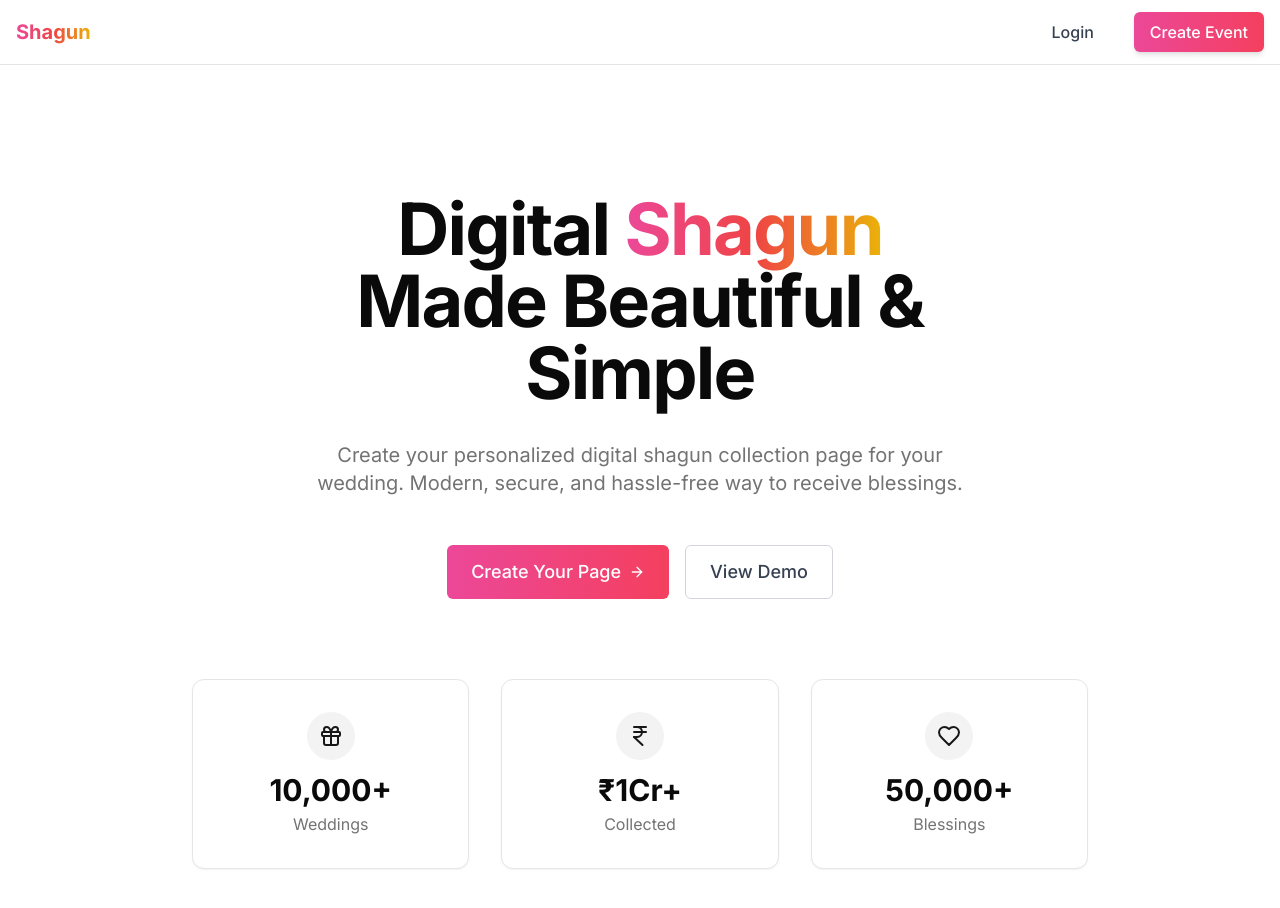
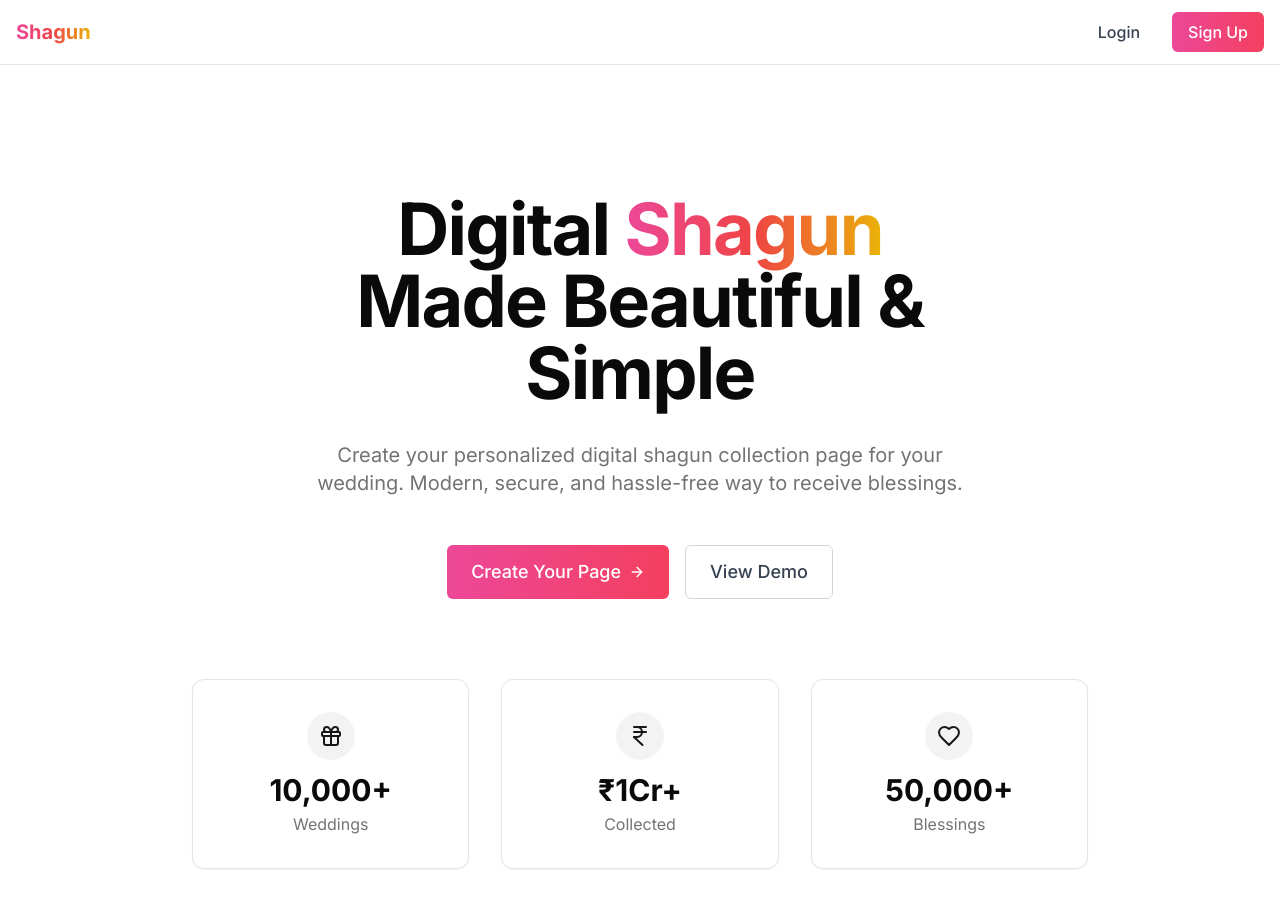
Before and after one commit to bhargavyagnik/shagun-frontend, a Next.js app: page / in a window 1280 px wide. Shown: the top 908 px of the page. Built offline with nearby package versions, Linux system fonts and the light colour scheme.

Commit message:
Modified Authentication flow

```diff
--- a/package.json
+++ b/package.json
@@ -17,6 +17,7 @@
     "class-variance-authority": "^0.7.1",
     "clsx": "^2.1.1",
     "framer-motion": "^11.13.1",
+    "jose": "^5.9.6",
     "lucide-react": "^0.462.0",
     "next": "15.0.3",
     "next-themes": "^0.4.3",
--- a/src/components/ui/site-header.tsx
+++ b/src/components/ui/site-header.tsx
@@ -5,46 +5,48 @@ import { useState, useEffect } from "react";
 import Link from "next/link";
 import { motion } from "framer-motion";
 import { Button } from "@/components/ui/button";
-import { X, Menu, Gift } from "lucide-react";
+import { X, Menu, LogOut } from "lucide-react";
 import { GradientText } from "@/components/ui/gradient-text";
+import { useAuth } from "@/contexts/AuthContext";
+import { useRouter } from "next/navigation";
 
 export function SiteHeader() {
   const [isMobileMenuOpen, setIsMobileMenuOpen] = useState(false);
   const [scrolled, setScrolled] = useState(false);
   const pathname = usePathname();
+  const { user, logout, isAuthenticated } = useAuth();
 
-  const isLandingPage = pathname === "/";
-  const isAuthenticatedRoute = pathname.includes("/dashboard") ||
-    pathname.includes("/create") ||
-    pathname === "/profile";
+  const router = useRouter();
 
+  console.log(isAuthenticated)
+  // Handle scroll effect
   useEffect(() => {
-    const handleScroll = () => {
-      setScrolled(window.scrollY > 20);
-    };
+    const handleScroll = () => setScrolled(window.scrollY > 20);
     window.addEventListener("scroll", handleScroll);
     return () => window.removeEventListener("scroll", handleScroll);
   }, []);
+
+  const handleLogout = async () => {
+    await logout();
+    setIsMobileMenuOpen(false); // Close mobile menu
+    router.refresh(); // Force refresh the page
+  };
+  // Determine current route type
+  const isAuthPage = pathname === "/login" || pathname === "/signup";
 
   return (
     <motion.header
       initial={{ y: -100 }}
       animate={{ y: 0 }}
       className={`sticky top-0 z-50 w-full border-b backdrop-blur-lg transition-all duration-200 ${
-        scrolled
-          ? "bg-background/80 shadow-sm"
-          : "bg-background/60"
+        scrolled ? "bg-background/80 shadow-sm" : "bg-background/60"
       }`}
     >
       <div className="container max-w-7xl mx-auto px-4">
         <div className="flex h-16 items-center justify-between">
           {/* Logo */}
-          <motion.div
-            whileHover={{ scale: 1.05 }}
-            whileTap={{ scale: 0.95 }}
-          >
-            <Link href="/" className="flex items-center space-x-2 hover:opacity-90">
-              {/* <Gift className="h-6 w-6 text-primary" /> */}
+          <motion.div whileHover={{ scale: 1.05 }} whileTap={{ scale: 0.95 }}>
+            <Link href="/" className="flex items-center space-x-2">
               <span className="font-bold text-xl">
                 <GradientText>Shagun</GradientText>
               </span>
@@ -52,47 +54,34 @@ export function SiteHeader() {
           </motion.div>
 
           {/* Desktop Navigation */}
-          <div className="hidden md:flex items-center space-x-6">
-            {isLandingPage ? (
+          <div className="hidden md:flex items-center space-x-4">
+            {isAuthenticated ? (
               <>
-                <Button variant="ghost" className="hover:bg-primary/5" asChild>
-                  <Link href="/login">Login</Link>
-                </Button>
-                <motion.div
-                  whileHover={{ scale: 1.05 }}
-                  whileTap={{ scale: 0.95 }}
+                <Link href="/dashboard">
+                  <Button variant="ghost">Dashboard</Button>
+                </Link>
+                <Button
+                  variant="ghost"
+                  onClick={handleLogout}
+                  className="flex items-center gap-2"
                 >
-                  <Button
-                    asChild
-                    className="bg-gradient-to-r from-pink-500 to-rose-500 hover:from-pink-600 hover:to-rose-600 shadow-md hover:shadow-lg hover:shadow-pink-500/20 transition-all duration-300"
-                  >
-                    <Link href="/create">Create Event</Link>
-                  </Button>
-                </motion.div>
-              </>
-            ) : isAuthenticatedRoute ? (
-              <>
-                {/* <Button variant="ghost" className="hover:bg-primary/5" asChild>
-                  <Link href="/dashboard">Dashboard</Link>
-                </Button> */}
-                {/* <Button variant="ghost" className="hover:bg-primary/5" asChild>
-                  <Link href="/create">Create Event</Link>
-                </Button> */}
-                <Button
-                  variant="outline"
-                  className="text-rose-500 hover:text-rose-600 hover:border-rose-500/50"
-                  asChild
-                >
-                  <Link href="/">Logout</Link>
+                  <LogOut className="h-4 w-4" />
+                  Logout
                 </Button>
               </>
             ) : (
-              <Button
-                asChild
-                className="bg-gradient-to-r from-pink-500 to-rose-500 hover:from-pink-600 hover:to-rose-600"
-              >
-                <Link href="/">Back to Home</Link>
+              !isAuthPage && (
+                <>
+                  <Link href="/login">
+                    <Button variant="ghost">Login</Button>
+                  </Link>
+                  <Link href="/signup">
+                    <Button className="bg-gradient-to-r from-pink-500 to-rose-500">
+                      Sign Up
                     </Button>
+                  </Link>
+                </>
+              )
             )}
           </div>
 
@@ -116,46 +105,49 @@ export function SiteHeader() {
         initial={{ opacity: 0, y: -20 }}
         animate={{
           opacity: isMobileMenuOpen ? 1 : 0,
-          y: isMobileMenuOpen ? 0 : -20
+          y: isMobileMenuOpen ? 0 : -20,
         }}
-        className={`md:hidden border-t ${isMobileMenuOpen ? 'block' : 'hidden'}`}
+        className={`md:hidden border-t ${isMobileMenuOpen ? "block" : "hidden"}`}
       >
         <div className="container py-4 space-y-3">
-          {isLandingPage ? (
+          {isAuthenticated ? (
             <>
-              <Button variant="ghost" className="w-full justify-start" asChild>
-                <Link href="/login">Login</Link>
+              <Link href="/dashboard">
+                <Button variant="ghost" className="w-full justify-start">
+                  Dashboard
                 </Button>
+              </Link>
+              <Link href="/create">
+                <Button variant="ghost" className="w-full justify-start">
+                  Create Event
+                </Button>
+              </Link>
               <Button
-                className="w-full justify-start bg-gradient-to-r from-pink-500 to-rose-500"
-                asChild
+                variant="ghost"
+                onClick={logout}
+                className="w-full justify-start"
               >
-                <Link href="/create">Create Event</Link>
-              </Button>
-            </>
-          ) : isAuthenticatedRoute ? (
-            <>
-              <Button variant="ghost" className="w-full justify-start" asChild>
-                <Link href="/dashboard">Dashboard</Link>
-              </Button>
-              <Button variant="ghost" className="w-full justify-start" asChild>
-                <Link href="/create">Create Event</Link>
-              </Button>
-              <Button
-                variant="outline"
-                className="w-full justify-start text-rose-500 hover:text-rose-600"
-                asChild
-              >
-                <Link href="/logout">Logout</Link>
+                <LogOut className="h-4 w-4 mr-2" />
+                Logout
               </Button>
             </>
           ) : (
+            !isAuthPage && (
+              <>
+                <Link href="/login">
+                  <Button variant="ghost" className="w-full justify-start">
+                    Login
+                  </Button>
+                </Link>
+                <Link href="/signup">
                   <Button
                     className="w-full justify-start bg-gradient-to-r from-pink-500 to-rose-500"
-              asChild
                   >
-              <Link href="/">Back to Home</Link>
+                    Sign Up
                   </Button>
+                </Link>
+              </>
+            )
           )}
         </div>
       </motion.div>
--- a/src/contexts/AuthContext.tsx
+++ b/src/contexts/AuthContext.tsx
@@ -15,14 +15,17 @@ const AuthContext = createContext<AuthContextType | undefined>(undefined);
 
 export function AuthProvider({ children }: { children: React.ReactNode }) {
   const [user, setUser] = useState(null);
-  const router = useRouter();
+  const [isAuthenticated, setIsAuthenticated] = useState<boolean>(false);
+
 
   useEffect(() => {
     // Check for stored token on mount
     const token = localStorage.getItem('token');
     const userData = localStorage.getItem('user');
+    setIsAuthenticated(!!user);
     if (token && userData) {
       setUser(JSON.parse(userData));
+
     }
   }, []);
 
@@ -42,12 +45,13 @@ export function AuthProvider({ children }: { children: React.ReactNode }) {
         },
         body: JSON.stringify({ idToken: token }) // Match backend expectation of 'idToken'
       });
+      setIsAuthenticated(true);
 
-      if (response.data) {
+      if (!response.data) {
         // Store token only after successful session creation
-        localStorage.setItem('token', token);
-      } else {
+        setUser(null)
         throw new Error(response.error || 'Failed to create session');
+
       }
     } catch (error) {
       console.error('Failed to create session:', error);
@@ -58,15 +62,32 @@ export function AuthProvider({ children }: { children: React.ReactNode }) {
     }
   };
 
-  const logout = () => {
-    localStorage.removeItem('token');
-    localStorage.removeItem('user');
-    setUser(null);
-    router.push('/login');
+  const logout = async () => {
+
+    try{
+      const response = await apiClient('/auth/logout', {
+        method: 'POST',
+        credentials: 'include',
+      });
+
+        localStorage.removeItem('token');
+        localStorage.removeItem('user');
+        setUser(null);
+        setIsAuthenticated(false);
+
+        window.location.href = '/login';
+
+
+    }catch(error){
+      console.error('Failed to logout:', error);
+      window.location.href = '/login';
+    }
+
+
   };
 
   return (
-    <AuthContext.Provider value={{ user, login, logout, isAuthenticated: !!user }}>
+    <AuthContext.Provider value={{ user, login, logout, isAuthenticated }}>
       {children}
     </AuthContext.Provider>
   );
```
Also changed, not shown: src/lib/session.ts (added, +23 -0 lines), src/middleware.ts (added, +40 -0 lines), 1 other file (tests, documents, lock files or other folders). Lines whose indentation alone changed are shown as unchanged.
